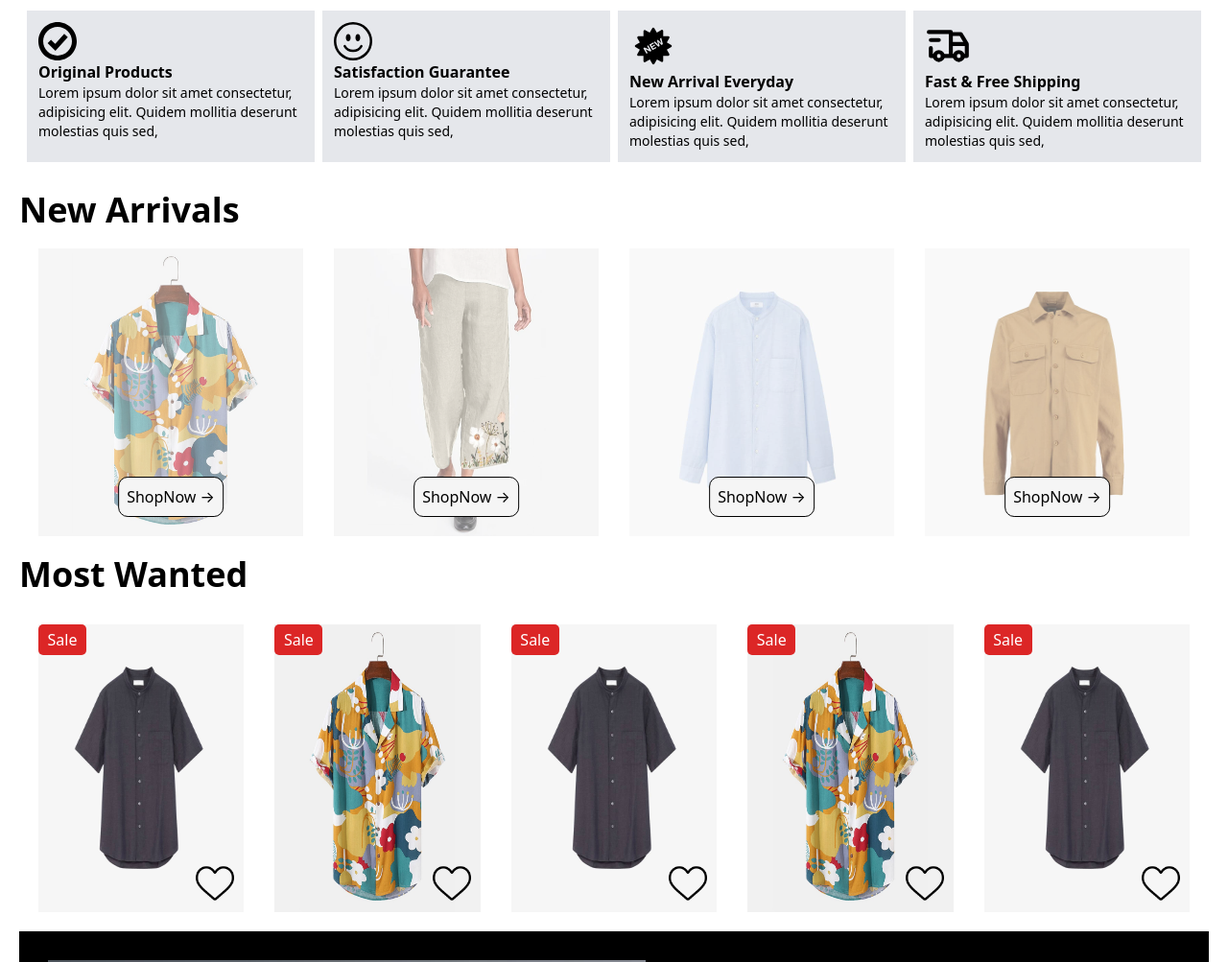
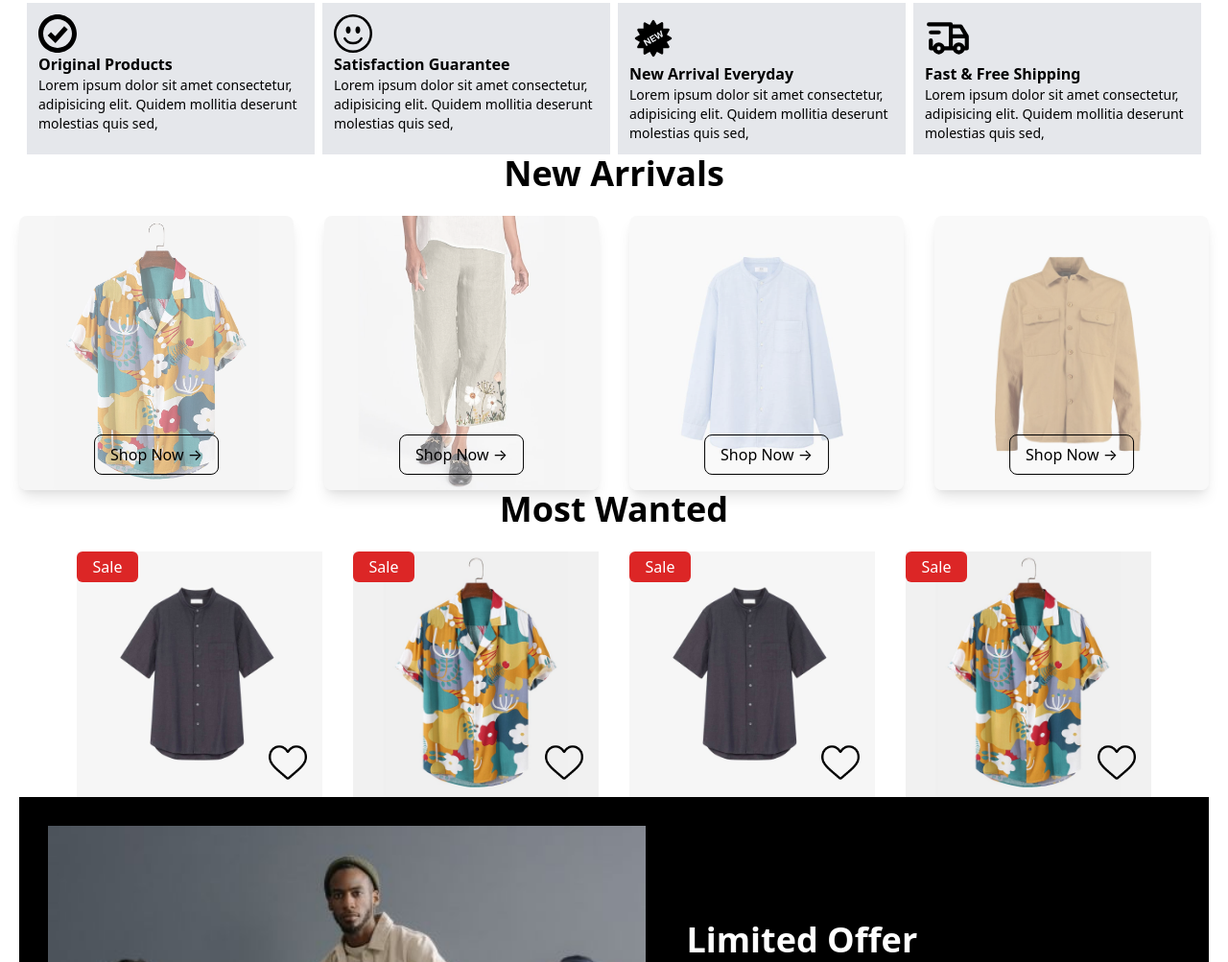
Before and after one commit to Suresh5295/Nostra, a plain HTML site: page index.html in a window 1280 px wide. Shown: the part 1345-2348 px from the top of the page at 96% size. Drawn offline with nearby package versions, Linux system fonts and the light colour scheme.

Commit message:
responsive design made

```diff
--- a/index.html
+++ b/index.html
@@ -14,7 +14,7 @@
 <body>
     <!-- offer bar -->
     <div id="offer" class="text-center">
-        <div class="bg-black text-white ">
+        <div class="bg-black text-white sm:text-center sm:text-xs">
             <p>Sign Up and <b>GET 20% OFF</b> for your first Order
             <i id="offerclose" style="margin-left: 10%; cursor: pointer;" class="font-bold"> X</i>
             </p>
@@ -23,13 +23,30 @@
     <!-- navbar -->
     <div class="p-5 flex justify-between items-center sticky top-0 z-20 bg-white">
         <h1 class="text-3xl font-extrabold ">Nostra</h1>
-        <div class="flex gap-20 mr-20 font-semibold text-xl  cursor-pointer">
+        <svg id="menuicon" xmlns="http://www.w3.org/2000/svg" fill="none" viewBox="0 0 24 24" stroke-width="1.5" stroke="currentColor" class="w-6 h-6 lg:hidden">
+            <path stroke-linecap="round" stroke-linejoin="round" d="M3.75 6.75h16.5M3.75 12h16.5m-16.5 5.25h16.5" />
+          </svg>
+        <div class="flex gap-20 mr-20 font-semibold text-xl  cursor-pointer sm:hidden lg:flex  ">
             <p class="hover:underline">Home</p>
             <p class="hover:underline" id="newarrivalbutton" >New Arrival</p>
             <p class="hover:underline" id="mostwantedbutton">Most Wanted</p>
             <p class="hover:underline"><a href="Collections.html">Collections</a></p>
             <p class="hover:underline"> <a href="Contactform.html">Contact us</a></p>
-        </div>
+
+            </div>
+              <!-- sidebar -->
+  <div id="sidebar"class="bg-gray-200  fixed  top-0 left-0 z-20 " style="width:50%;height:100vh;right:-50%;transition: all;transition-duration:1000;">
+    <div class="text-right p-10">
+      <p id="closex"class="inline cursor-pointer" >X</p>
+    </div>
+  <ul class="flex flex-col gap-10 items-center text-xl  lg:flex">
+    <li><a class=" hover:underline" href="index.html">Home</a></li>
+    <li><a class="hover:underline" id="newarrivalbutton" >New Arrival</a></li>
+    <li><a class="hover:underline" id="mostwantedbutton">Most Wanted</a></li>
+    <li><a class="hover:underline" href="Collections.html">Collections</a></li>
+    <li><a class="hover:underline" href="Contactform.html">Contact us</a></li>
+  </ul>
+</div>
     </div>
     <!-- Image section -->
 <div class="p-5 flex justify-center relative" style="width: 100%;">
@@ -147,93 +164,64 @@
    </div>
 </div>
 
-   <!-- New Arrivals Section -->
 
+
+ <!-- New Arrivals section -->
 <div class="flex justify-center" id="newarrivalcontainer">
-    <div style="position: relative; margin-top:30px;">
-        <h1  class="font-extrabold text-4xl">New Arrivals</h1>
-        <div   class="flex gap-8 p-5">
-            <div style="background-color: white; border-radius: 5px; position: relative;">
-                <img src="./img/f1.jpg" alt="" style="width: 300px; height: 300px; opacity: 0.6; z-index: 2;">
-                <button style="position: absolute; bottom: 20px; left: 50%; transform: translateX(-50%); border-radius: 10px; background-color: whitesmoke;" class="border border-solid border-black p-2">ShopNow &#x2192;</button>
+    <div class="px-4 lg:px-0"> <!-- Added padding for mobile and removed padding for large screens -->
+        <h1 class="font-extrabold text-4xl mb-6 lg:text-center">New Arrivals</h1> <!-- Centered text for large screens -->
+        <div class="grid grid-cols-1 gap-8 sm:grid-cols-2 lg:grid-cols-4"> <!-- Changed flex to grid and adjusted column layout for different screen sizes -->
+            <div class="bg-white rounded-lg shadow-lg relative">
+                <img src="./img/f1.jpg" alt="" class="w-full h-auto rounded-lg opacity-60">
+                <button class="absolute bottom-4 left-1/2 transform -translate-x-1/2 bg-whitesmoke rounded-lg px-4 py-2 border border-solid border-black">Shop Now &#x2192;</button>
             </div>
-            <div style="background-color: white; border-radius: 5px; position: relative;">
-                <img src="./img/f7.jpg" alt="" style="width: 300px; height: 300px; opacity: 0.6; z-index: 2;">
-                <button style="position: absolute; bottom: 20px; left: 50%; transform: translateX(-50%); border-radius: 10px; background-color: whitesmoke;" class="border border-solid border-black p-2">ShopNow &#x2192;</button>
+            <div class="bg-white rounded-lg shadow-lg relative">
+                <img src="./img/f7.jpg" alt="" class="w-full h-auto rounded-lg opacity-60">
+                <button class="absolute bottom-4 left-1/2 transform -translate-x-1/2 bg-whitesmoke rounded-lg px-4 py-2 border border-solid border-black">Shop Now &#x2192;</button>
             </div>
-            <div style="background-color: white; border-radius: 5px; position: relative;">
-                <img src="./img/n1.jpg" alt="" style="width: 300px; height: 300px; opacity: 0.6; z-index: 2;">
-                <button style="position: absolute; bottom: 20px; left: 50%; transform: translateX(-50%); border-radius: 10px; background-color: whitesmoke;" class="border border-solid border-black p-2">ShopNow &#x2192;</button>
+            <div class="bg-white rounded-lg shadow-lg relative">
+                <img src="./img/n1.jpg" alt="" class="w-full h-auto rounded-lg opacity-60">
+                <button class="absolute bottom-4 left-1/2 transform -translate-x-1/2 bg-whitesmoke rounded-lg px-4 py-2 border border-solid border-black">Shop Now &#x2192;</button>
             </div>
-            <div style="background-color: white; border-radius: 5px; position: relative;">
-                <img src="./img/n7.jpg" alt="" style="width: 300px; height: 300px; opacity: 0.6; z-index: 2;">
-                <button style="position: absolute; bottom: 20px; left: 50%; transform: translateX(-50%); border-radius: 10px; background-color: whitesmoke;" class="border border-solid border-black p-2">ShopNow &#x2192;</button>
+            <div class="bg-white rounded-lg shadow-lg relative">
+                <img src="./img/n7.jpg" alt="" class="w-full h-auto rounded-lg opacity-60">
+                <button class="absolute bottom-4 left-1/2 transform -translate-x-1/2 bg-whitesmoke rounded-lg px-4 py-2 border border-solid border-black">Shop Now &#x2192;</button>
             </div>
         </div>
     </div>
 </div>
 
+    <!-- Most Wanted section -->
+<div class="flex justify-center" id="mostwantedcontainer">
+    <div class="px-4 lg:px-0">
+        <h1 class="font-extrabold text-4xl mb-6 lg:text-center">Most Wanted</h1>
+        <div class="grid grid-cols-1 gap-8 sm:grid-cols-2 lg:grid-cols-4">
+            <div class="relative">
+                <p class="absolute bg-red-600 p-1 text-white w-16 text-center rounded-md">Sale</p> <!-- Adjusted width for smaller screens -->
+                <img src="./img/n8.jpg" alt="" class="w-64 h-64"> <!-- Adjusted image size using Tailwind classes -->
+                <img src="./img/blackheart.png" alt="" class="w-10 absolute bottom-4 right-4"> <!-- Adjusted image size using Tailwind classes -->
+            </div>
+            <div class="relative">
+                <p class="absolute bg-red-600 p-1 text-white w-16 text-center rounded-md">Sale</p>
+                <img src="./img/f1.jpg" alt="" class="w-64 h-64">
+                <img src="./img/blackheart.png" alt="" class="w-10 absolute bottom-4 right-4">
+            </div>
+            <div class="relative">
+                <p class="absolute bg-red-600 p-1 text-white w-16 text-center rounded-md">Sale</p>
+                <img src="./img/n8.jpg" alt="" class="w-64 h-64">
+                <img src="./img/blackheart.png" alt="" class="w-10 absolute bottom-4 right-4">
+            </div>
+            <div class="relative">
+                <p class="absolute bg-red-600 p-1 text-white w-16 text-center rounded-md">Sale</p>
+                <img src="./img/f1.jpg" alt="" class="w-64 h-64">
+                <img src="./img/blackheart.png" alt="" class="w-10 absolute bottom-4 right-4">
+            </div>
 
-   <!-- Most Wanted -->
-   <div class="flex justify-center" id="mostwantedcontainer"  >
-<div  >
-    <h1 class="font-extrabold text-4xl" >Most Wanted</h1>
-    <div class="flex gap-8 p-5 mt-3 " id="items-container" style="overflow-x:auto; "  >
+        </div>
+    </div>
+</div>
 
-    <div style="position: relative;">
-        <p class="bg-red-600 p-1 absolute text-white" style="width: 50px; text-align: center; border-radius: 5px;">Sale</p>
-        <img src="./img/n8.jpg" alt="" style="width: 300px; height: 300px;">
-        <img src="./img/blackheart.png" alt="" style="width: 40px; position: absolute; bottom: 10px; right: 10px;">
-    </div>
 
-    <div style="position: relative;">
-        <p class="bg-red-600 p-1 absolute text-white" style="width: 50px; text-align: center;border-radius: 5px;">Sale</p>
-        <img src="./img/f1.jpg" alt="" style="width: 300px; height: 300px;">
-        <img src="./img/blackheart.png" alt="" style="width: 40px;bottom:10px; right: 10px;" class="absolute ">
-    </div>
-    <div style="position: relative;">
-        <p class="bg-red-600 p-1 absolute text-white" style="width: 50px; text-align: center; border-radius: 5px;">Sale</p>
-        <img src="./img/n8.jpg" alt="" style="width: 300px; height: 300px;">
-        <img src="./img/blackheart.png" alt="" style="width: 40px; position: absolute; bottom: 10px; right: 10px;">
-    </div>
-    <div style="position: relative;">
-        <p class="bg-red-600 p-1 absolute text-white" style="width: 50px; text-align: center; border-radius: 5px;">Sale</p>
-        <img src="./img/f1.jpg" alt="" style="width: 300px; height: 300px;">
-        <img src="./img/blackheart.png" alt="" style="width: 40px; position: absolute; bottom: 10px; right: 10px;">
-    </div>
-    <div style="position: relative;">
-        <p class="bg-red-600 p-1 absolute text-white" style="width: 50px; text-align: center; border-radius: 5px;">Sale</p>
-        <img src="./img/n8.jpg" alt="" style="width: 300px; height: 300px;">
-        <img src="./img/blackheart.png" alt="" style="width: 40px; position: absolute; bottom: 10px; right: 10px;">
-    </div>
-    <!-- <div style="position: relative;">
-        <p class="bg-red-600 p-1 absolute text-white" style="width: 50px; text-align: center;border-radius: 5px;">Sale</p>
-        <img src="./img/n4.jpg" alt="" style="width: 300px; height: 300px;">
-        <img src="./img/blackheart.png" alt="" style="width: 40px; bottom:10px; right: 10px;" class="absolute ">
-    </div>
-    <div style="position: relative;">
-        <p class="bg-red-600 p-1 absolute text-white" style="width: 50px; text-align: center; border-radius: 5px;">Sale</p>
-        <img src="./img/n8.jpg" alt="" style="width: 300px; height: 300px;">
-        <img src="./img/blackheart.png" alt="" style="width: 40px; position: absolute; bottom: 10px; right: 10px;">
-    </div> -->
-    <!-- <div style="position: relative;">
-        <p class="bg-red-600 p-1 absolute text-white" style="width: 50px; text-align: center;border-radius: 5px;">Sale</p>
-        <img src="./img/f7.jpg" alt="" style="width: 300px; height: 300px;" >
-        <img src="./img/blackheart.png" alt="" style="width: 40px;bottom:10px; right: 10px;" class="absolute ">
-    </div>
-    <div style="position: relative;">
-        <p class="bg-red-600 p-1 absolute text-white" style="width: 50px; text-align: center;border-radius: 5px;">Sale</p>
-        <img src="./img/f1.jpg" alt="" style="width: 300px; height: 300px;">
-        <img src="./img/blackheart.png" alt="" style="width: 40px;bottom:10px; right: 10px;" class="absolute ">
-    </div>
-    <div style="position: relative;">
-        <p class="bg-red-600 p-1 absolute text-white" style="width: 50px; text-align: center;border-radius: 5px;">Sale</p>
-        <img src="./img/f7.jpg" alt="" style="width: 300px; height: 300px;" >
-        <img src="./img/blackheart.png" alt="" style="width: 40px;bottom:10px; right: 10px;" class="absolute ">
-    </div>  -->
-</div>
-</div>
-</div>
 <!-- Offer section -->
 <div class="flex justify-center">
 <div class="flex " style="background-color: black;">
--- a/script.js
+++ b/script.js
@@ -62,3 +62,15 @@ container.addEventListener('wheel', function(e) {
 
     itemsContainer.scrollLeft += e.deltaY;
 });
+
+var sidebar=document.getElementById("sidebar")
+var closex=document.getElementById("closex")
+var menuicon=document.getElementById("menuicon")
+
+menuicon.addEventListener("click",function(){
+    sidebar.style.left=0
+})
+
+closex.addEventListener("click",function(){
+    sidebar.style.left= "-50%"
+})
```
Also changed, not shown: Collections.html (+18 -1 lines), collections.js (+12 -0 lines).
